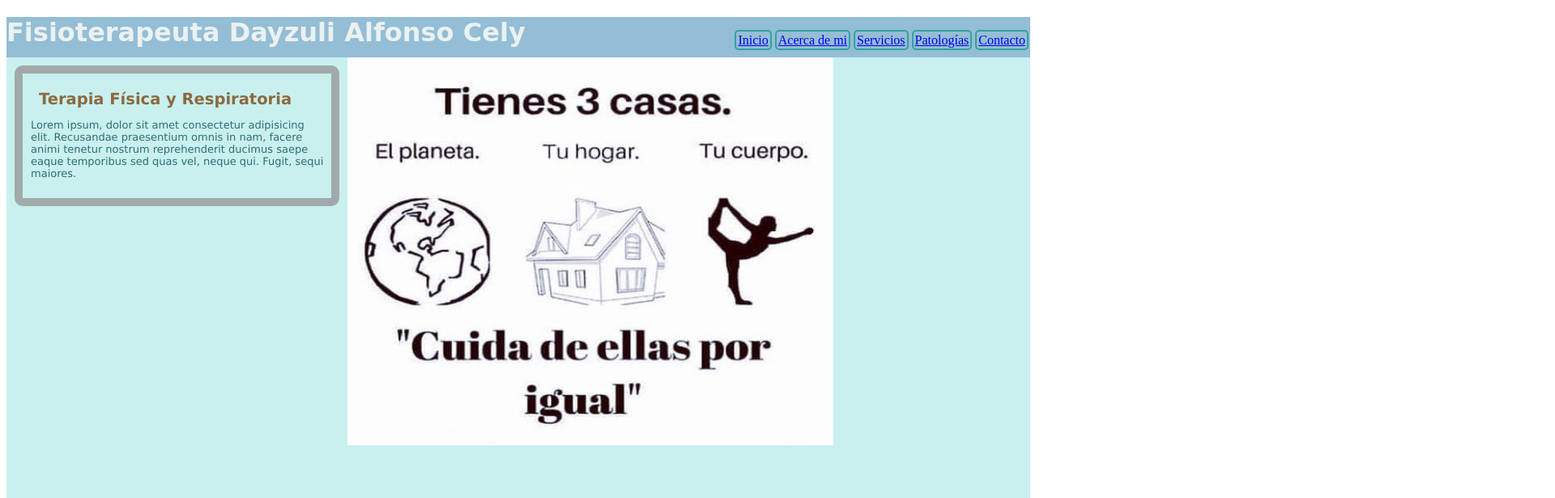
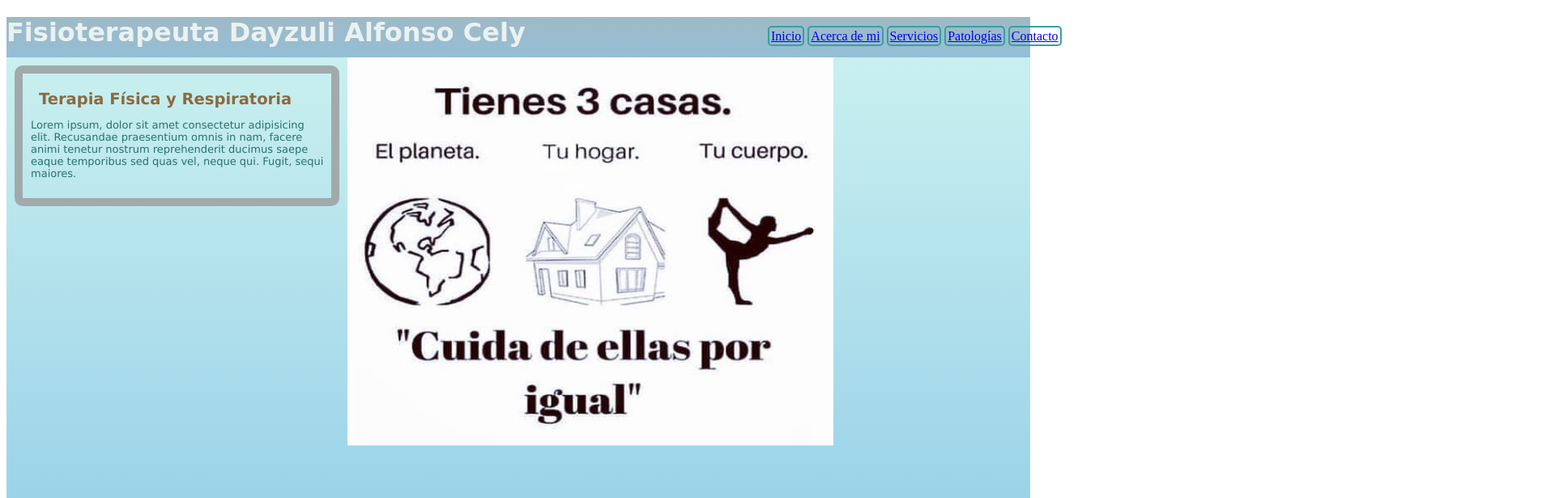
Before and after one commit to NicolasCely/P-ginaFisioterapia, a plain HTML site: page index.html in a window 1280 px wide. Shown: the top 616 px of the page at 81% size, 1920 px wide, since content can reach past the window. Drawn offline with Linux system fonts and the light colour scheme; a web font is replaced by a local one.

Commit message:
agregando transformaciones y transiciones

```diff
--- a/styles/style.css
+++ b/styles/style.css
@@ -1,5 +1,5 @@
 #grilla {
-    background-color: #c9f0ef;
+    background-image: linear-gradient(#c9f0ef, #78bce4);
     display: grid;
     grid-template-areas:
         "parrafo  img    img"
@@ -12,7 +12,7 @@
 
 header {
     height: 50px;
-    background-color: #94bed6;
+    background-image: linear-gradient(#9fb9c5, #94bed6);
     color: #eaf1f1;
 }
 
@@ -32,9 +32,7 @@ header li {
 }
 
 nav {
-    position: absolute;
-    top: 25px;
-    right: 10px;
+    transform: translate(900px, -45px);
 }
 
 .parrafoUno {
```
